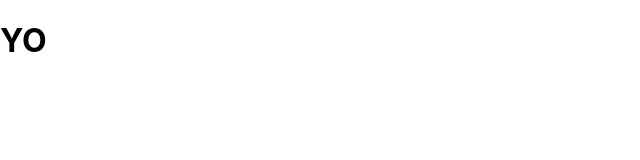
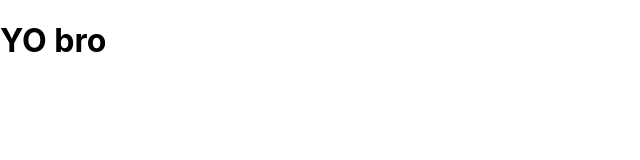
Before and after one commit to rgbdust/React-2, a React (Create React App) app: page / in a window 1280 px wide. Shown: the top 160 px of the page, without its empty margins (0-640 px from the left). Built offline with nearby package versions, Linux system fonts and the light colour scheme.

Commit message:
chore: update greeting text in App component

```diff
--- a/src/App.js
+++ b/src/App.js
@@ -2,7 +2,7 @@
 import './App.css';
 
 function App() {
-  const jsx = <h1>YO</h1>
+  const jsx = <h1>YO bro</h1>
   return jsx
 
 }
```
